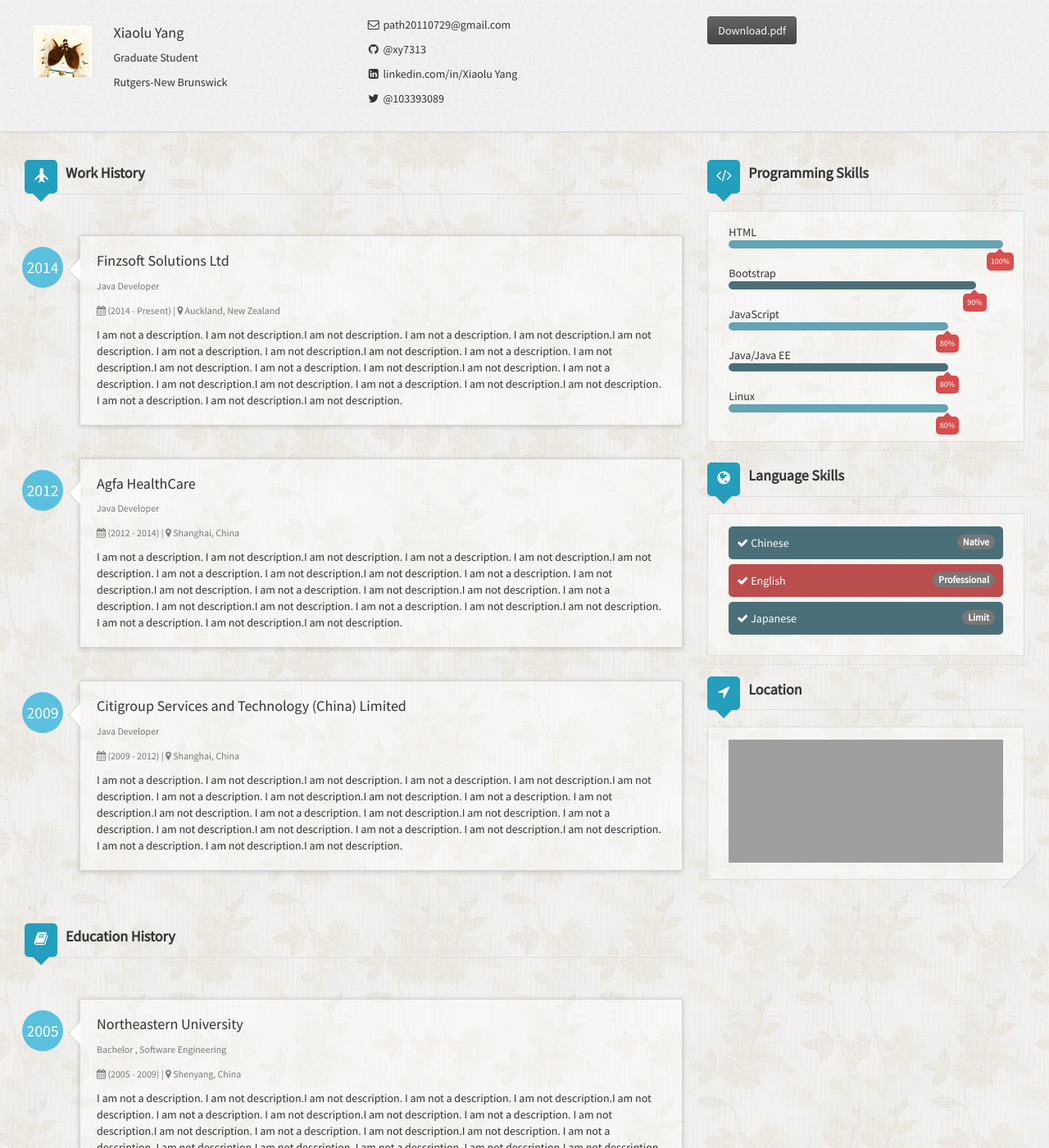
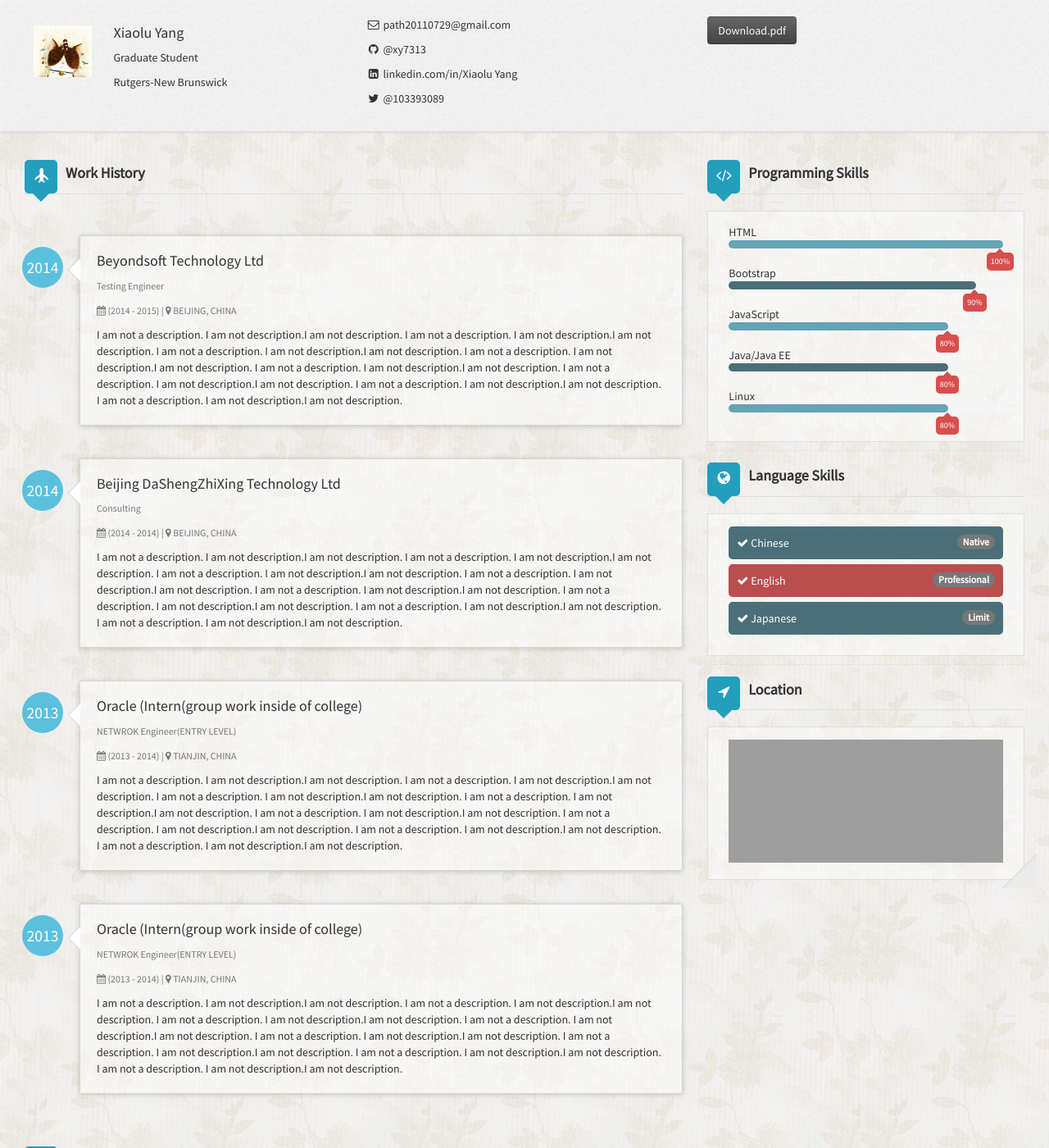
Before and after one commit to xy7313/xy7313.github.io, a Jekyll site: the page built from index.html, in a window 1280 px wide and 1400 px high. Shown: the whole window at 82% size. Built offline with Jekyll 4.4.1, drawn with Linux system fonts in a browser that asks for light colours; nearby versions of some CDN libraries; some of the changed text lies outside the part shown; grey boxes are pictures that could not be loaded.

Commit message:
workhistory

```diff
--- a/_config.yml
+++ b/_config.yml
@@ -28,34 +28,42 @@ author:
 #  stackoverflow: 4582127
   workHistory:
     - work1:
-      company: Finzsoft Solutions Ltd
-      location: Auckland, New Zealand
-      title: Java Developer
+      company: Beyondsoft Technology Ltd
+      location: BEIJING, CHINA
+      title: Testing Engineer
       started: 2014
-      duration: (2014 - Present)
+      duration: (2014 - 2015)
       description: I am not a description. I am not description.I am not description. I am not a description. I am not description.I am not description. I am not a description. I am not description.I am not description. I am not a description. I am not description.I am not description. I am not a description. I am not description.I am not description. I am not a description. I am not description.I am not description. I am not a description. I am not description.I am not description. I am not a description. I am not description.I am not description.
     - work2:
-      company: Agfa HealthCare
-      location: Shanghai, China
-      title: Java Developer
-      started: 2012
-      duration: (2012 - 2014)
+      company: Beijing DaShengZhiXing Technology Ltd
+      location: BEIJING, CHINA
+      title: Consulting
+      started: 2014
+      duration: (2014 - 2014)
       description: I am not a description. I am not description.I am not description. I am not a description. I am not description.I am not description. I am not a description. I am not description.I am not description. I am not a description. I am not description.I am not description. I am not a description. I am not description.I am not description. I am not a description. I am not description.I am not description. I am not a description. I am not description.I am not description. I am not a description. I am not description.I am not description.
     - work3:
-      company: Citigroup Services and Technology (China) Limited
-      location: Shanghai, China
-      title: Java Developer
-      started: 2009
-      duration: (2009 - 2012)
+      company: Oracle (Intern(group work inside of college)
+      location: TIANJIN, CHINA
+      title: NETWROK Engineer(ENTRY LEVEL)
+      started: 2013
+      duration: (2013 - 2014)
       description: I am not a description. I am not description.I am not description. I am not a description. I am not description.I am not description. I am not a description. I am not description.I am not description. I am not a description. I am not description.I am not description. I am not a description. I am not description.I am not description. I am not a description. I am not description.I am not description. I am not a description. I am not description.I am not description. I am not a description. I am not description.I am not description.
+    - work4:
+      company: Oracle (Intern(group work inside of college)
+      location: TIANJIN, CHINA
+      title: NETWROK Engineer(ENTRY LEVEL)
+      started: 2013
+      duration: (2013 - 2014)
+      description: I am not a description. I am not description.I am not description. I am not a description. I am not description.I am not description. I am not a description. I am not description.I am not description. I am not a description. I am not description.I am not description. I am not a description. I am not description.I am not description. I am not a description. I am not description.I am not description. I am not a description. I am not description.I am not description. I am not a description. I am not description.I am not description.
+
   educationHistory:
     - education1:
-      organization: Northeastern University
-      location: Shenyang, China
+      organization: Tianjin Polytechnic University
+      location: TIANJIN, CHINA
       degree: Bachelor
-      major: Software Engineering
+      major: Network Engineering
       started: 2005
-      duration: (2005 - 2009)
+      duration: (2010 - 2014)
       description: I am not a description. I am not description.I am not description. I am not a description. I am not description.I am not description. I am not a description. I am not description.I am not description. I am not a description. I am not description.I am not description. I am not a description. I am not description.I am not description. I am not a description. I am not description.I am not description. I am not a description. I am not description.I am not description. I am not a description. I am not description.I am not description.
   languages:
     - language1:
```
